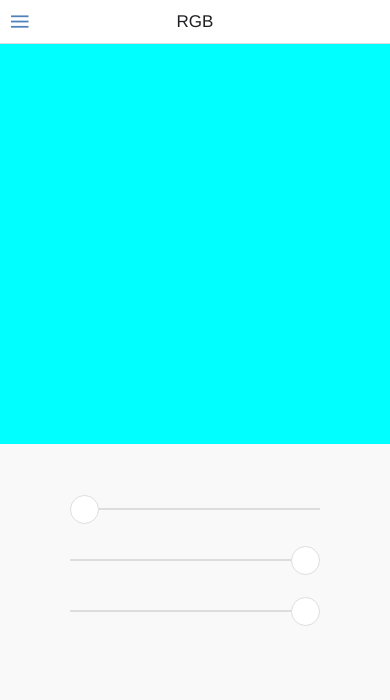
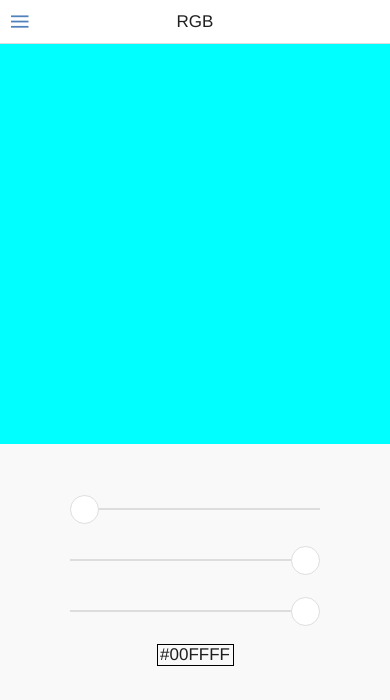
Before and after one commit to bcorber/WhaTheHex, a website: page WhaTheHex/www/index.html in a window 390 px wide. Drawn offline with Linux system fonts and the light colour scheme; some packages are replaced by stand-ins of ours; files whose address does not match are found by name.

Commit message:
hex scope
added 00FFFF as starting value to the hex field

```diff
--- a/WhaTheHex/www/index.html
+++ b/WhaTheHex/www/index.html
@@ -246,7 +246,7 @@
         <input type="range" ng-change="updateColor()" class="range" min="0" max="255" ng-model="green" style="display:block;margin-left:auto;margin-right:auto;width:250px;">
 
 
-            <div><p style="display:block;margin-left:auto;margin-right:auto;">{{hex}}</p></div>
+            <p style="text-align:center;margin-left:auto;margin-right:auto;width:75px;border:1px solid black;">#{{hex}}</p>
 
         </ons-page>
     </ons-template>
--- a/WhaTheHex/www/js/app.js
+++ b/WhaTheHex/www/js/app.js
@@ -72,7 +72,7 @@
             $scope.red = 0;
             $scope.green = 255;
             $scope.blue = 255;
-            $scope.hex = '';
+            $scope.hex = '00FFFF';
 
         $scope.updateColor = function (){
            var element = document.getElementById("color");
```
